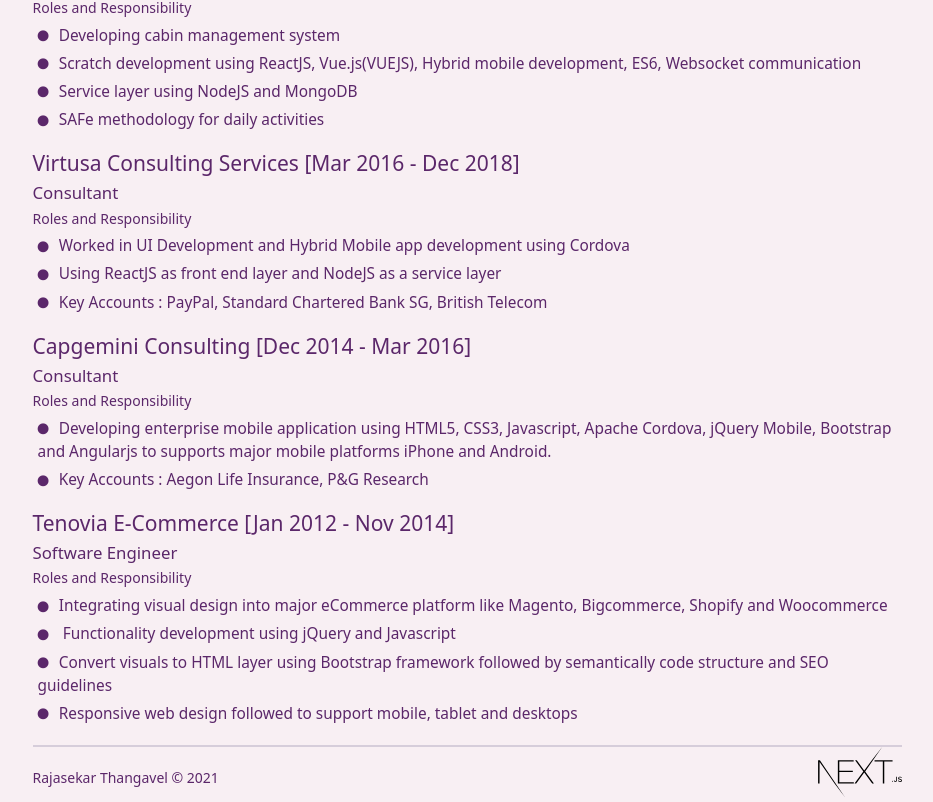
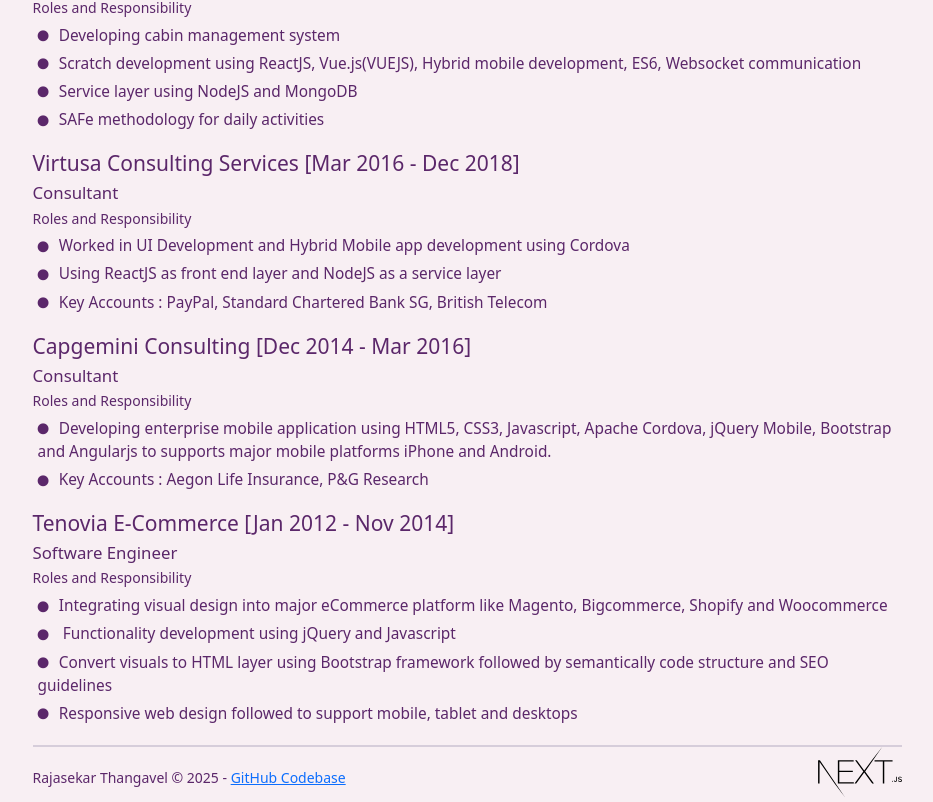
Before and after one commit to ktrajasekar/RajasekarResume, a Next.js app: page / in a window 1280 px wide. Shown: the part 1188-1990 px from the top of the page, without its empty margins (173-1106 px from the left). Built offline with nearby package versions, Linux system fonts and the light colour scheme.

Commit message:
Updated github link

```diff
--- a/pages/index.js
+++ b/pages/index.js
@@ -181,7 +181,7 @@ export default function Home() {
       <footer>
         <div class="row">
           <div className="col">
-            <p>Rajasekar Thangavel &copy; 2021</p>
+            <p>Rajasekar Thangavel &copy; 2025 - <a href="https://github.com/ktrajasekar/RajasekarResume" target="_blank">GitHub Codebase</a></p>
           </div>
           <div className="col credits-logo text-right">
             <a href="https://nextjs.org/" target="_blank">
```
Also changed, not shown: .ipynb_checkpoints/README-checkpoint.md (added).
